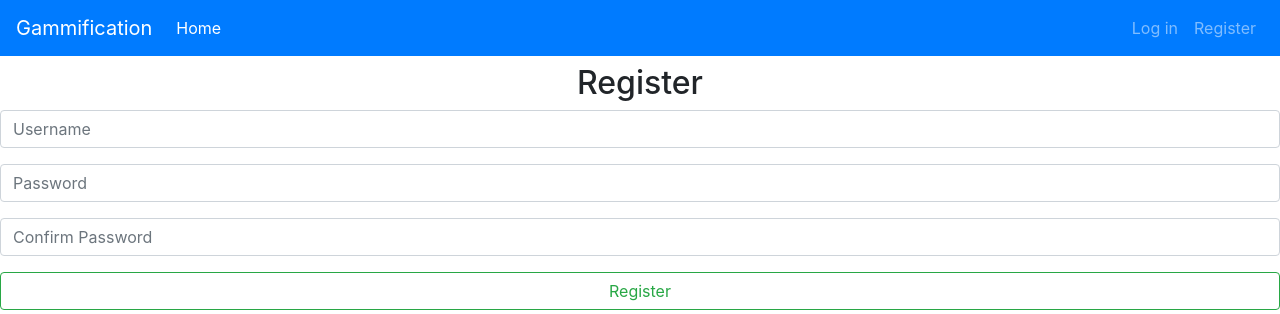
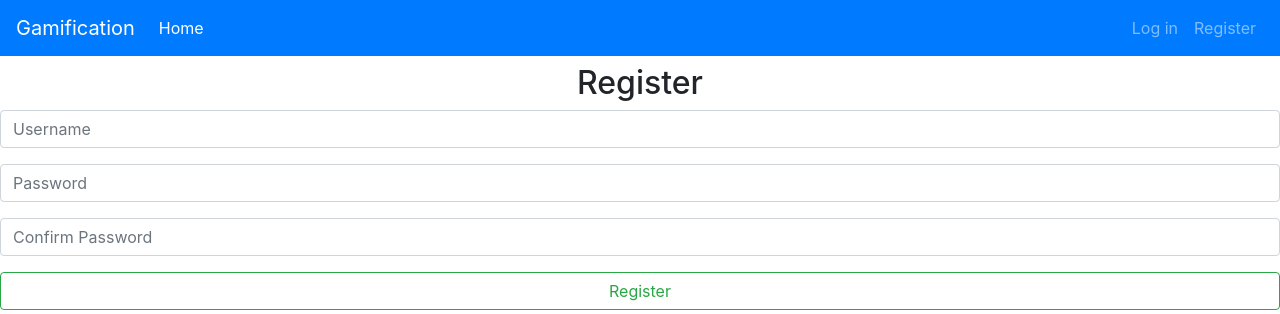
Before and after one commit to tylergel/flask-app, a Flask app: page /auth/register in a window 1280 px wide. Shown: the top 314 px of the page. Run offline with Flask 3, Linux system fonts and the light colour scheme; some libraries are stand-ins or nearby versions.

Commit message:
base update

```diff
--- a/templates/base.html
+++ b/templates/base.html
@@ -11,7 +11,7 @@
 </head>
 
 <nav class="navbar navbar-expand-lg navbar-dark bg-primary">
-<a class="navbar-brand" href="#">Gammification</a>
+<a class="navbar-brand" href="#">Gamification</a>
 <button class="navbar-toggler" type="button" data-toggle="collapse" data-target="#navbarSupportedContent" aria-controls="navbarSupportedContent" aria-expanded="false" aria-label="Toggle navigation">
 <span class="navbar-toggler-icon"></span>
 </button>
```
